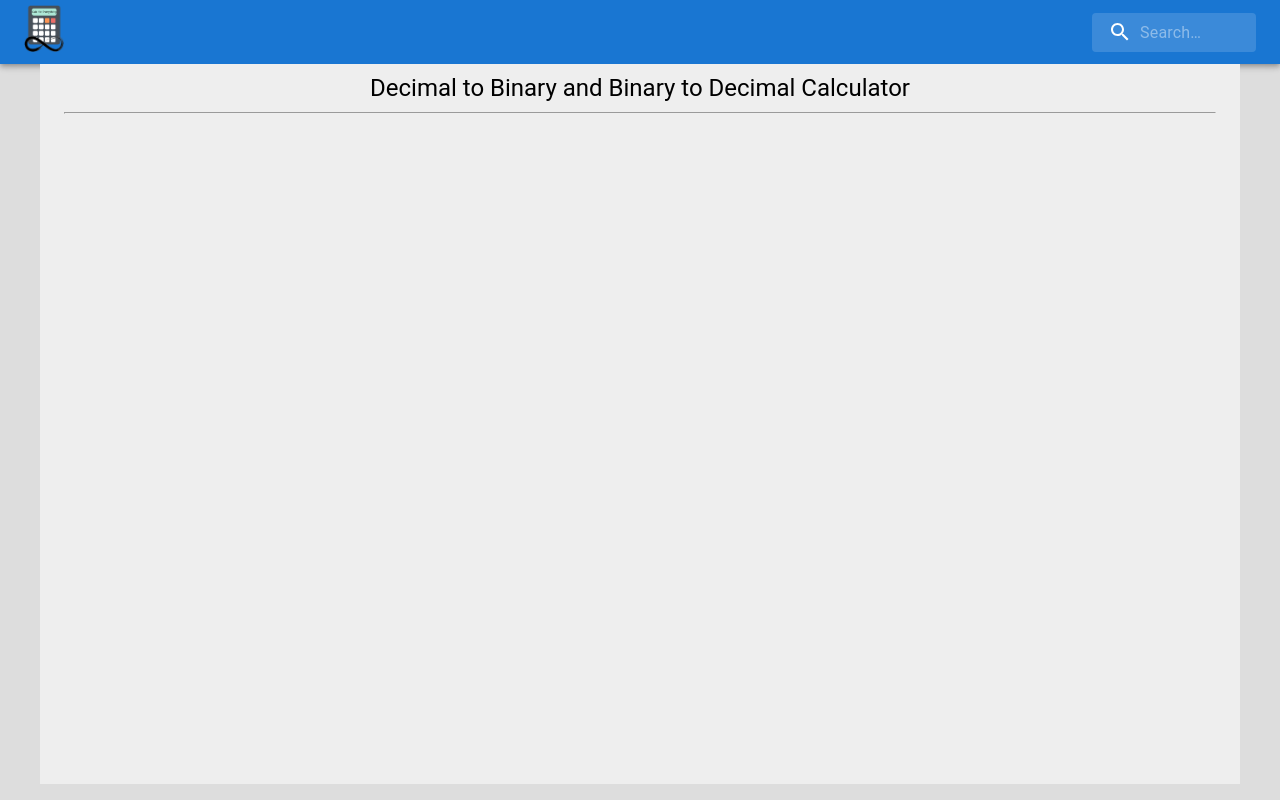
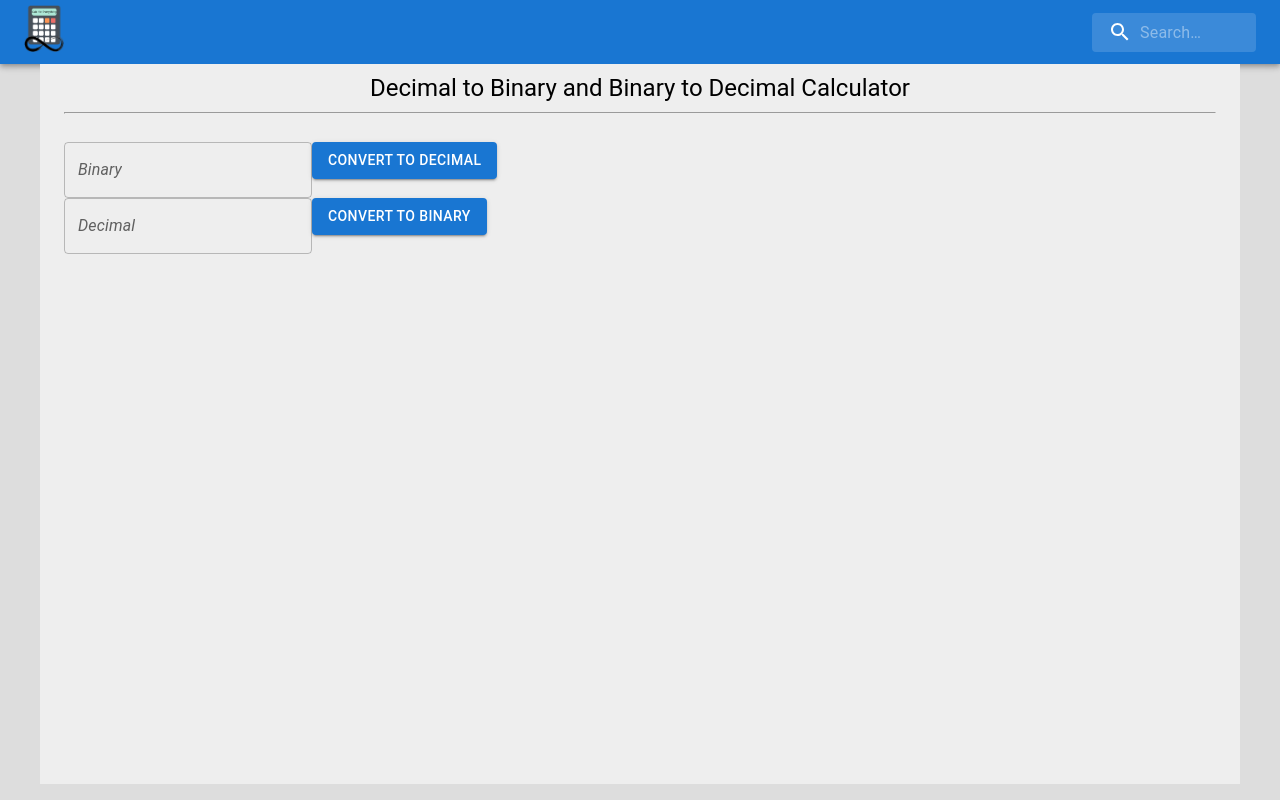
Before and after one commit to SarthakKeshari/calc_for_everything, a React (Create React App) app in the folder calculators/: page /decbinandbindec in a window 1280 px wide. Built offline with nearby package versions, Linux system fonts and the light colour scheme.

Commit message:
added decimal to binary convertor

```diff
--- a/calculators/src/computer_science/DecToBinAndBinToDec/MainDecToBinAndBinToDec.js
+++ b/calculators/src/computer_science/DecToBinAndBinToDec/MainDecToBinAndBinToDec.js
@@ -1,14 +1,71 @@
-import React from 'react';
-import { Container, Typography } from '@mui/material';
+// src/BinaryDecimalConverter.js
+import React, { useState } from "react";
+import { Container, Typography, TextField, Button } from "@mui/material";
 
-function MainDecToBinAndBinToDec(){
-    return(
-        <Container maxWidth="lg" sx={{ bgcolor: '#eeeeee', minHeight: '90vh', paddingY:"10" }}>
-            <Typography pt={1} variant='h5' sx = {{textAlign: "center"}}>Decimal to Binary and Binary to Decimal Calculator</Typography>
-            <hr/>
-            <br/>
-        </Container>
-    )
+function BinaryDecimalConverter() {
+	const [binaryInput, setBinaryInput] = useState("");
+	const [decimalInput, setDecimalInput] = useState("");
+
+	const handleBinaryChange = (event) => {
+		setBinaryInput(event.target.value);
+	};
+
+	const handleDecimalChange = (event) => {
+		setDecimalInput(event.target.value);
+	};
+
+	const convertBinaryToDecimal = () => {
+		const decimalValue = parseInt(binaryInput, 2);
+		if (!isNaN(decimalValue)) {
+			setDecimalInput(decimalValue.toString());
+		} else {
+			setDecimalInput("Invalid input");
+		}
+	};
+
+	const convertDecimalToBinary = () => {
+		const decimalValue = parseInt(decimalInput, 10);
+		if (!isNaN(decimalValue)) {
+			setBinaryInput(decimalValue.toString(2));
+		} else {
+			setBinaryInput("Invalid input");
+		}
+	};
+
+	return (
+		<Container
+			maxWidth="lg"
+			sx={{ bgcolor: "#eeeeee", minHeight: "90vh", paddingY: "10" }}
+		>
+			<Typography pt={1} variant="h5" sx={{ textAlign: "center" }}>
+				Decimal to Binary and Binary to Decimal Calculator
+			</Typography>
+			<hr />
+			<br />
+			<div>
+				<TextField
+					label="Binary"
+					type="text"
+					value={binaryInput}
+					onChange={handleBinaryChange}
+				/>
+				<Button variant="contained" onClick={convertBinaryToDecimal}>
+					Convert to Decimal
+				</Button>
+			</div>
+			<div>
+				<TextField
+					label="Decimal"
+					type="text"
+					value={decimalInput}
+					onChange={handleDecimalChange}
+				/>
+				<Button variant="contained" onClick={convertDecimalToBinary}>
+					Convert to Binary
+				</Button>
+			</div>
+		</Container>
+	);
 }
 
-export default MainDecToBinAndBinToDec;
+export default BinaryDecimalConverter;
```
